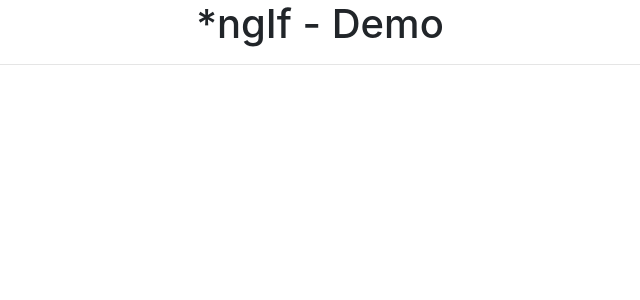
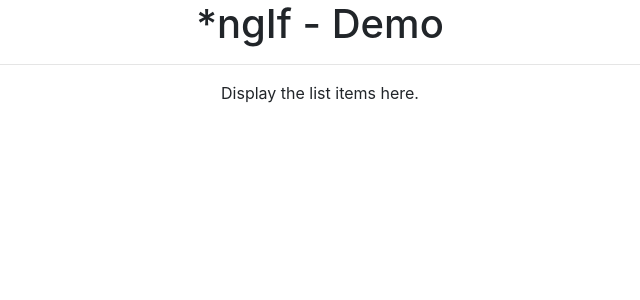
Before and after one commit to gprathuish/angular-directives-and-pipes, an Angular app: page / in a window 1280 px wide. Shown: the top 300 px of the page, without its empty margins (320-960 px from the left). Built offline with nearby package versions, Linux system fonts and the light colour scheme.

Commit message:
Hidden property

```diff
--- a/src/app/app.component.html
+++ b/src/app/app.component.html
@@ -46,4 +46,14 @@
   <ng-template #elseBlock>
     No items to
   </ng-template> -->
+
+
+  <!-- Hidden Property -->
+  <div [hidden]="myCustomArray.length == 0">
+    Display the list items here.
+  </div>
+
+  <div [hidden]="myCustomArray.length > 0">
+    No items to display from array.
+  </div>
 </div>
```
